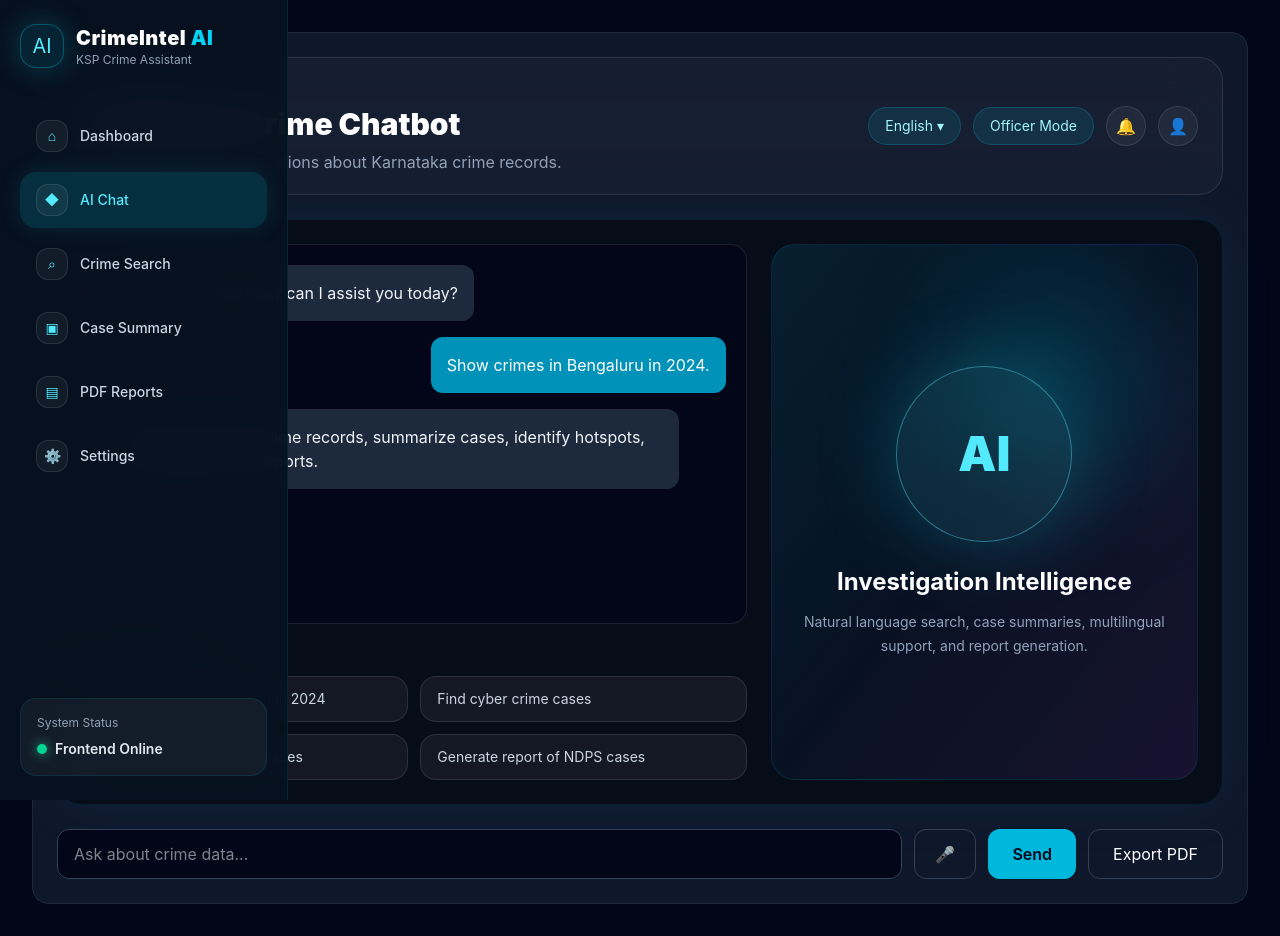
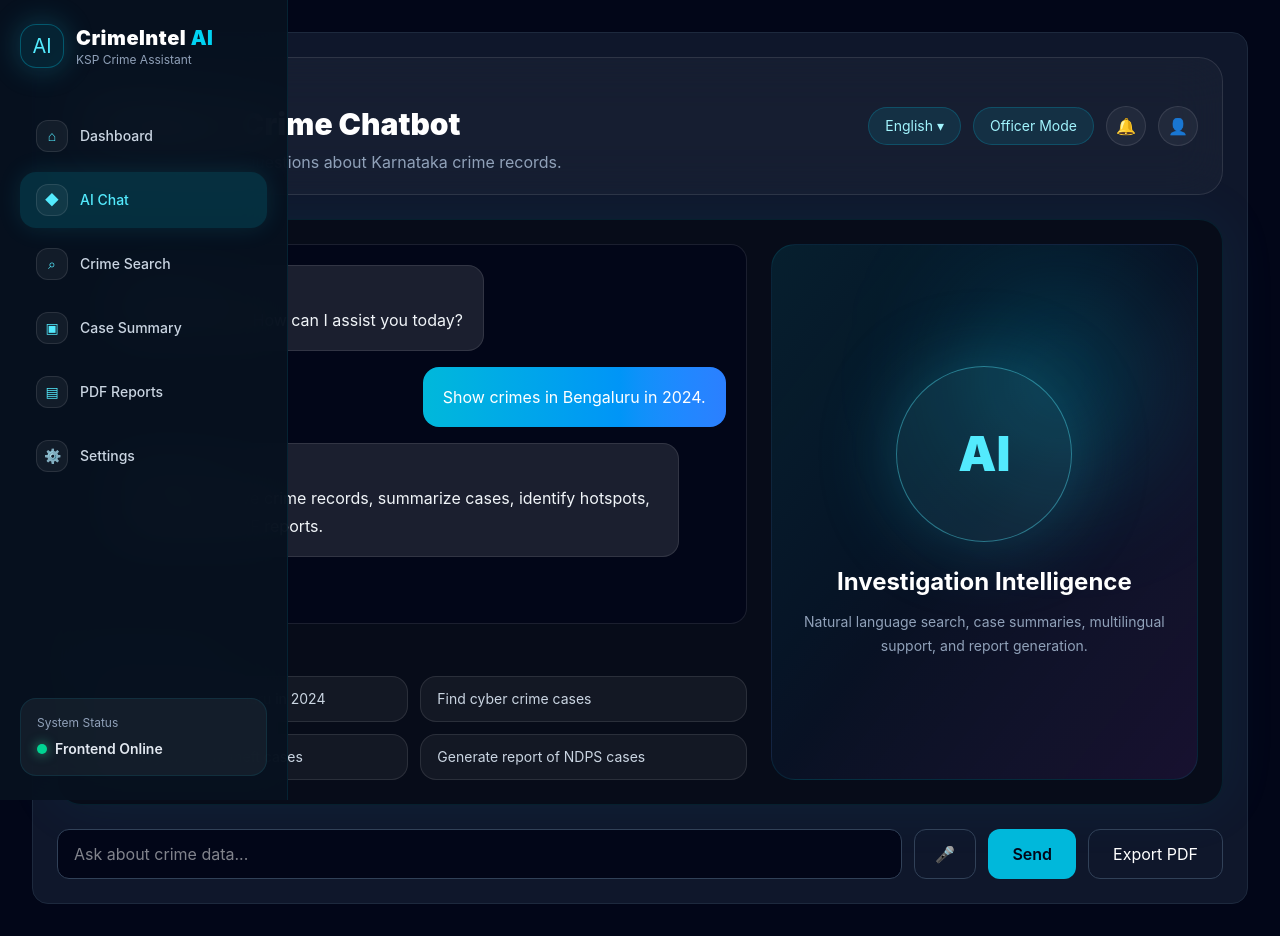
Before and after one commit to Ayush-eng-ai/Datathon-2026-CrimeAI, a React app in the folder Project-1-CrimeIntel-AI-Chatbot/frontend/: page /chatbot in a window 1280 px wide. Built offline with nearby package versions, Linux system fonts and the light colour scheme; the HTML template or start-up script is replaced by a standard one.

Commit message:
MessageBubble code update

```diff
--- a/Project-1-CrimeIntel-AI-Chatbot/frontend/src/components/chat/MessageBubble.jsx
+++ b/Project-1-CrimeIntel-AI-Chatbot/frontend/src/components/chat/MessageBubble.jsx
@@ -1,14 +1,17 @@
-function MessageBubble({ type, message }) {
+function MessageBubble({ type, title, message }) {
   const isUser = type === "user"
 
   return (
     <div className={`flex ${isUser ? "justify-end" : "justify-start"}`}>
       <div
-        className={`max-w-xl rounded-xl p-4 ${
-          isUser ? "bg-cyan-600 text-white" : "bg-slate-800 text-slate-100"
+        className={`max-w-xl rounded-2xl px-5 py-4 ${
+          isUser
+            ? "bg-gradient-to-r from-cyan-500 to-blue-500 text-white"
+            : "border border-white/10 bg-white/10 text-slate-100"
         }`}
       >
-        {message}
+        {title && <p className="mb-1 text-sm font-bold text-cyan-300">{title}</p>}
+        <p className="leading-7">{message}</p>
       </div>
     </div>
   )
```
